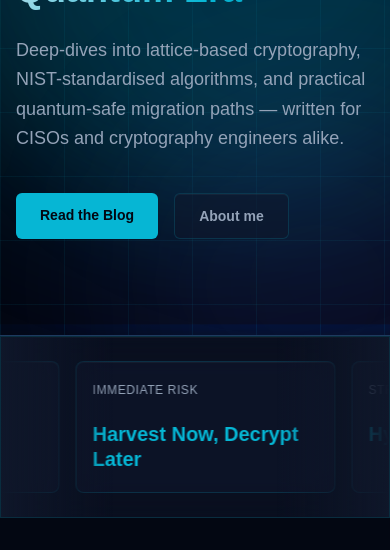
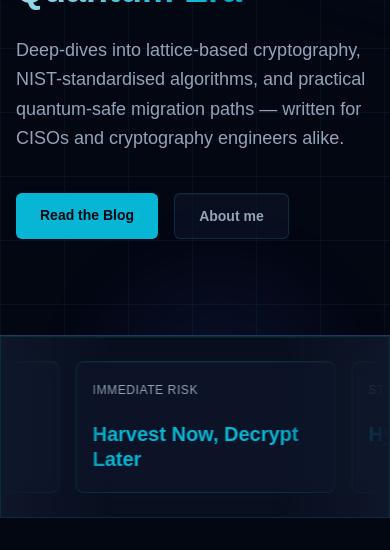
Before and after one commit to BeyondShor/beyond-shor, a Next.js app in the folder frontend/: page /en in a window 390 px wide. Shown: the part 274-824 px from the top of the page. Built offline with nearby package versions, Linux system fonts and the light colour scheme; no server answers; a web font is replaced by a local one.

Commit message:
Small mobile fix

```diff
--- a/frontend/app/globals.css
+++ b/frontend/app/globals.css
@@ -234,6 +234,28 @@
     animation: orb-drift 20s ease-in-out infinite 2s, orb-pulse 7s ease-in-out infinite 2s;
   }
 
+  /* ── Hero mobile GPU fix — reduce compositing pressure ────────────────── */
+  @media (max-width: 640px) {
+    .orb {
+      filter: blur(50px);
+    }
+    .orb-a {
+      width: 320px; height: 320px;
+      animation: orb-pulse 8s ease-in-out infinite;
+    }
+    .orb-b {
+      width: 260px; height: 260px;
+      animation: orb-pulse 6s ease-in-out infinite 1s;
+    }
+    .orb-c {
+      width: 200px; height: 200px;
+      animation: orb-pulse 7s ease-in-out infinite 2s;
+    }
+    .scan-line {
+      display: none;
+    }
+  }
+
   /* ── Scan-line (cryptographic decoration) ────────────────────────────────── */
   .scan-line {
     position: absolute;
```
